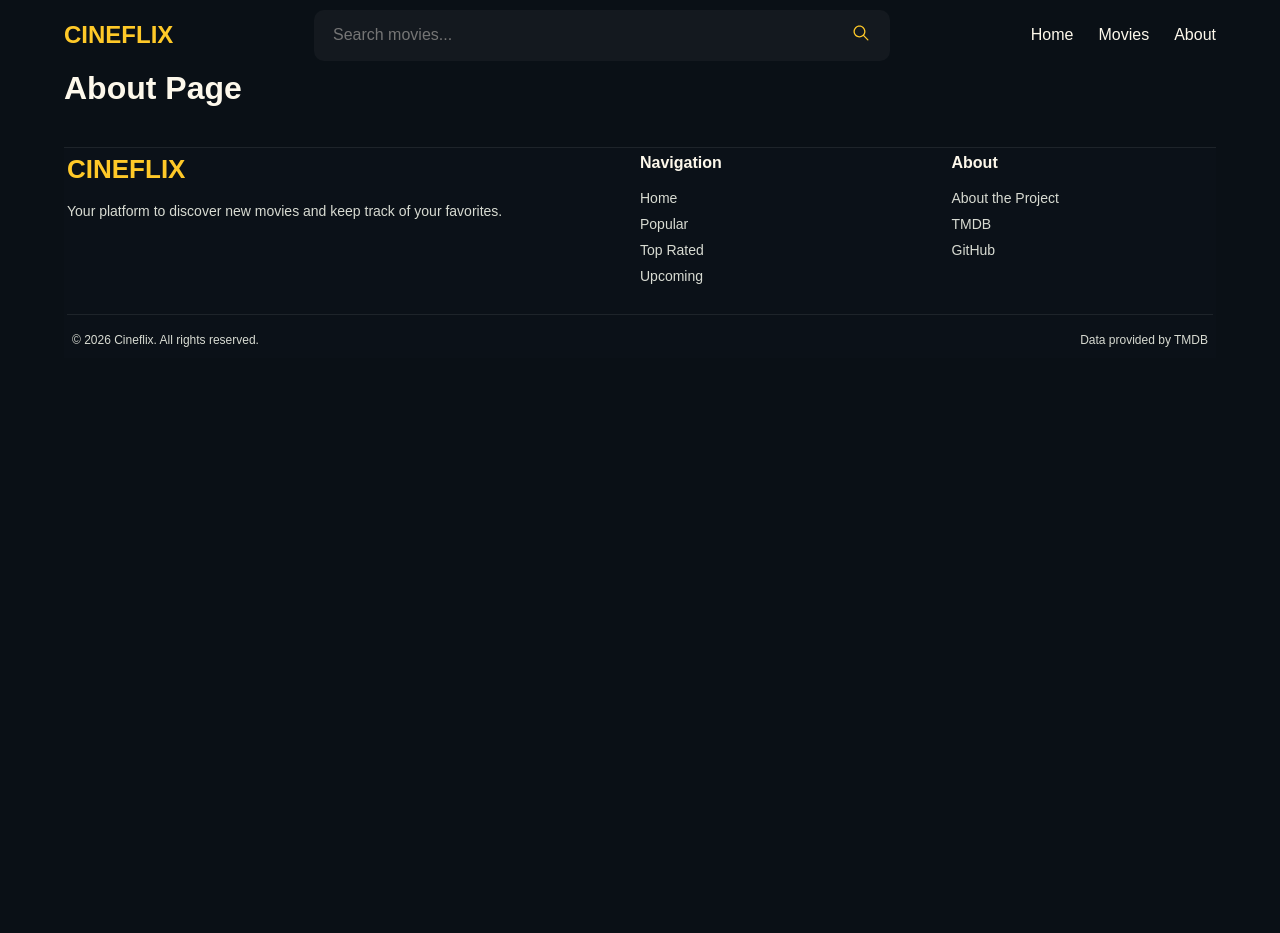
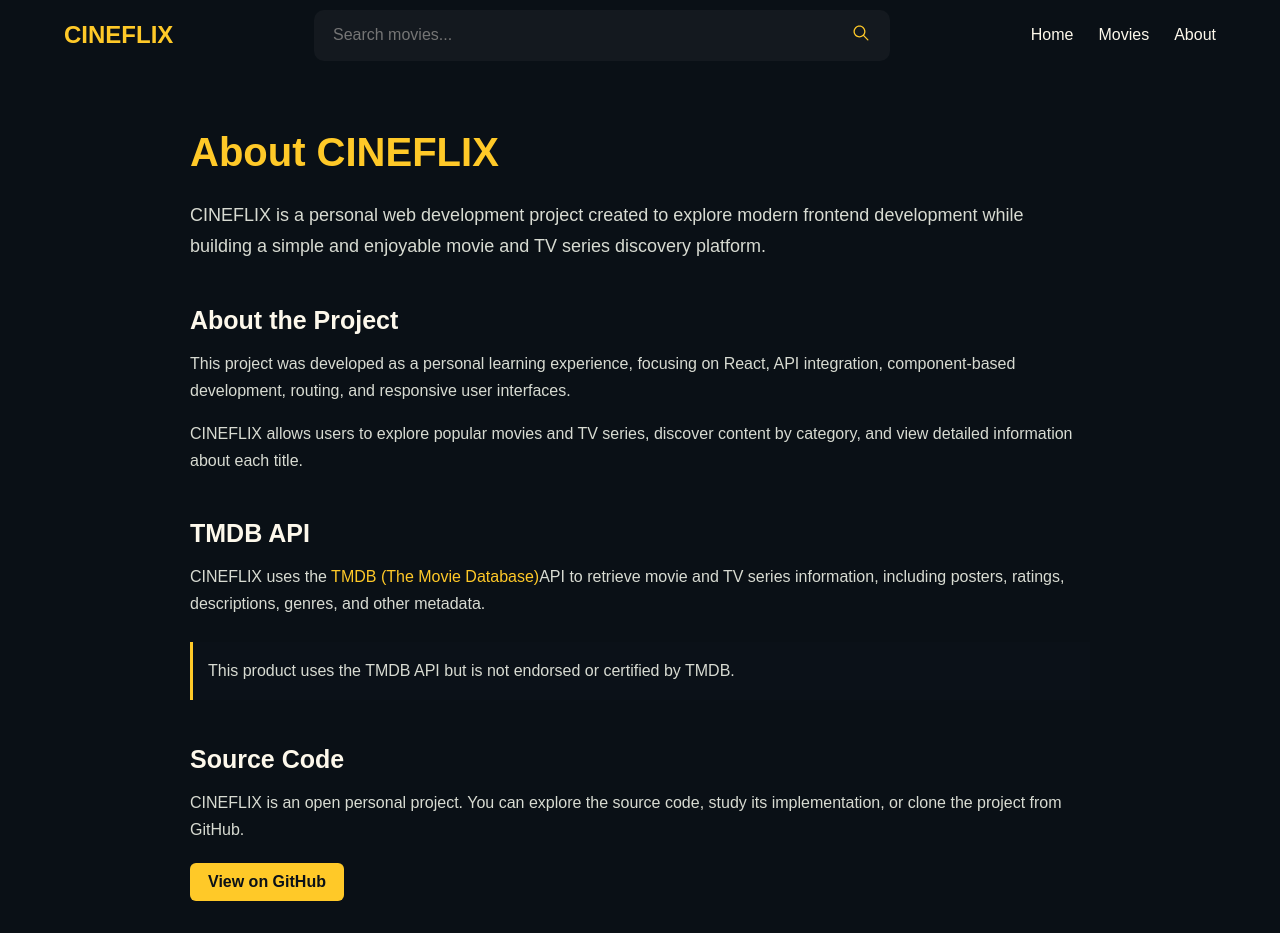
Before and after one commit to Victor-Herison/react-project, a React (Create React App) app: page /about in a window 1280 px wide. Shown: the top 933 px of the page. Before the commit the page ends 800 px from the top, so only its background shows below. Built offline with nearby package versions, Linux system fonts and the light colour scheme; no server answers.

Commit message:
feat: adds about page

```diff
--- /dev/null
+++ b/src/pages/About/about.css
@@ -0,0 +1,89 @@
+.about-page {
+  width: 100%;
+  min-height: 100vh;
+  padding: 60px 8%;
+  background-color: var(--background-primary);
+  color: var(--text-primary);
+}
+
+.about-container {
+  max-width: 900px;
+  margin: 0 auto;
+}
+
+.about-container h1 {
+  font-size: 40px;
+  color: var(--primary);
+  margin-bottom: 25px;
+}
+
+.about-section {
+  margin-top: 45px;
+}
+
+.about-section h2 {
+  font-size: 25px;
+  margin-bottom: 15px;
+  color: var(--text-primary);
+}
+
+.about-section h3 {
+  margin-top: 30px;
+  margin-bottom: 12px;
+  color: var(--text-primary);
+}
+
+.about-container p {
+  color: var(--text-secondary);
+  line-height: 1.7;
+  margin-bottom: 15px;
+}
+
+.about-intro {
+  font-size: 18px;
+}
+
+.about-section a {
+  color: var(--primary);
+  text-decoration: none;
+}
+
+.about-section a:hover {
+  text-decoration: underline;
+}
+
+.tmdb-notice {
+  margin-top: 25px;
+  padding: 15px;
+  border-left: 3px solid var(--primary);
+  background-color: var(--background-secondary);
+}
+
+.about-button {
+  display: inline-block;
+  margin-top: 5px;
+  padding: 10px 18px;
+  background-color: var(--primary);
+  color: var(--background-secondary) !important;
+  border-radius: 6px;
+  font-weight: 600;
+  text-decoration: none !important;
+}
+
+.about-button:hover {
+  opacity: 0.9;
+}
+
+pre {
+  margin: 10px 0 20px;
+  padding: 15px;
+  overflow-x: auto;
+  background-color: var(--background-secondary);
+  border-radius: 6px;
+  border: 1px solid rgba(255, 255, 255, 0.08);
+}
+
+code {
+  color: var(--text-primary);
+  font-family: monospace;
+}
--- a/src/pages/About/index.js
+++ b/src/pages/About/index.js
@@ -1,9 +1,134 @@
+import "./about.css";
+
 function About() {
   return (
-    <div>
-      <h1>About Page</h1>
-    </div>
-  )
+    <main className="about-page">
+      <section className="about-container">
+
+        <h1>About CINEFLIX</h1>
+
+        <p className="about-intro">
+          CINEFLIX is a personal web development project created to explore
+          modern frontend development while building a simple and enjoyable
+          movie and TV series discovery platform.
+        </p>
+
+        <section className="about-section">
+          <h2>About the Project</h2>
+
+          <p>
+            This project was developed as a personal learning experience,
+            focusing on React, API integration, component-based development,
+            routing, and responsive user interfaces.
+          </p>
+
+          <p>
+            CINEFLIX allows users to explore popular movies and TV series,
+            discover content by category, and view detailed information about
+            each title.
+          </p>
+        </section>
+
+        <section className="about-section">
+          <h2>TMDB API</h2>
+
+          <p>
+            CINEFLIX uses the
+            <a
+              href="https://www.themoviedb.org/"
+              target="_blank"
+              rel="noreferrer"
+            >
+              {" "}TMDB (The Movie Database)
+            </a>
+            API to retrieve movie and TV series information, including
+            posters, ratings, descriptions, genres, and other metadata.
+          </p>
+
+          <p className="tmdb-notice">
+            This product uses the TMDB API but is not endorsed or certified
+            by TMDB.
+          </p>
+        </section>
+
+        <section className="about-section">
+          <h2>Source Code</h2>
+
+          <p>
+            CINEFLIX is an open personal project. You can explore the source
+            code, study its implementation, or clone the project from GitHub.
+          </p>
+
+          <a
+            href="https://github.com/Victor-Herison/react-project.git"
+            target="_blank"
+            rel="noreferrer"
+            className="about-button"
+          >
+            View on GitHub
+          </a>
+
+          <h3>Running the project locally</h3>
+
+          <p>Clone the repository:</p>
+
+          <pre>
+            <code>
+              git clone https://github.com/Victor-Herison/react-project.git
+            </code>
+          </pre>
+
+          <p>Enter the project directory:</p>
+
+          <pre>
+            <code>
+              cd react-project
+            </code>
+          </pre>
+
+          <p>Install the dependencies:</p>
+
+          <pre>
+            <code>
+              npm install
+            </code>
+          </pre>
+
+          <p>Start the development server:</p>
+
+          <pre>
+            <code>
+              npm start
+            </code>
+          </pre>
+
+          <p>
+            You will also need to configure your TMDB API credentials in the
+            project's environment variables before running the application.
+          </p>
+        </section>
+
+        <section className="about-section">
+          <h2>Developer</h2>
+
+          <p>
+            CINEFLIX was developed as a personal project by Victor Herison
+            Pereira Patrocinio.
+          </p>
+
+          <a
+            href="https://www.linkedin.com/in/victor-herison-pereira-patrocinio-515a07295/?isSelfProfile=true"
+            target="_blank"
+            rel="noreferrer"
+            className="about-button"
+          >
+            LinkedIn
+          </a>
+        </section>
+
+      </section>
+    </main>
+  );
 }
 
-export default About
+export default About;
```
